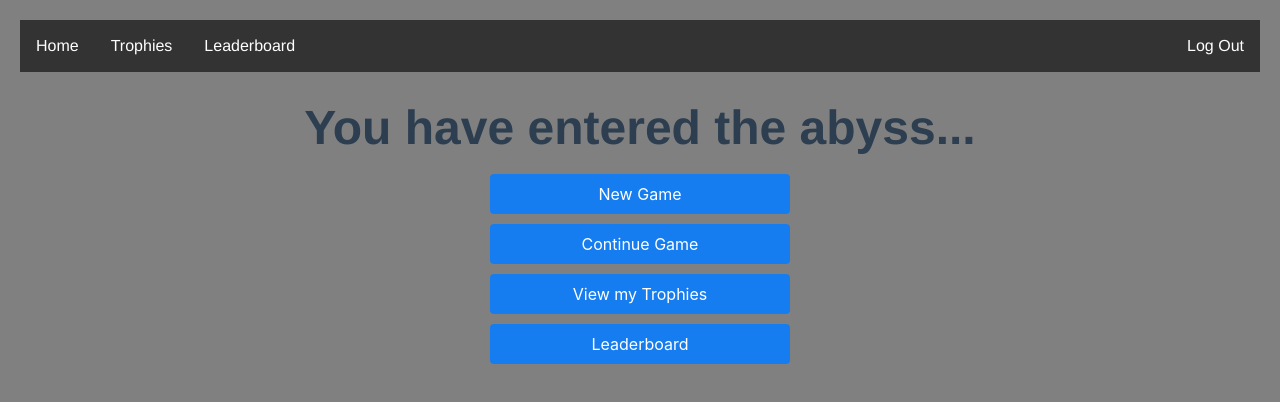
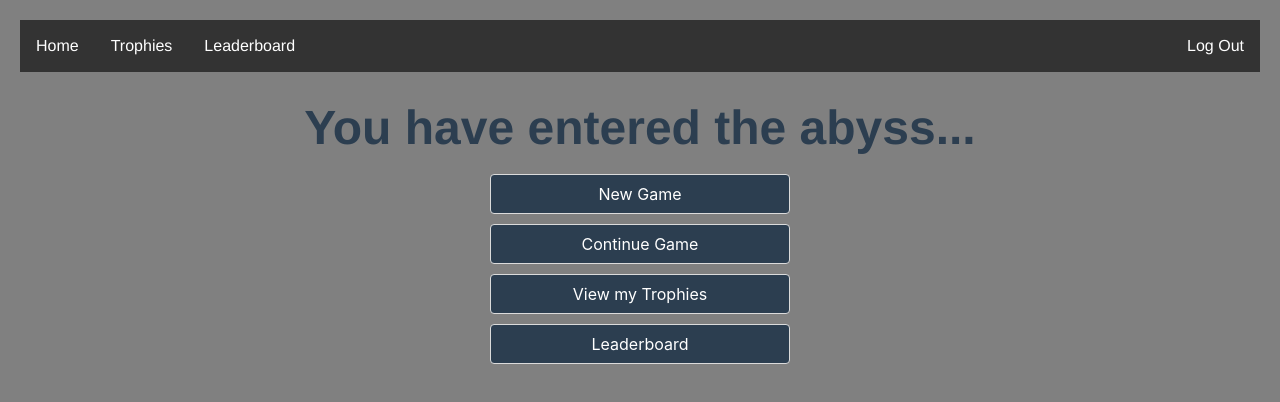
Before and after one commit to ng68/The-Endless-Abyss, a Vue app in the folder eaui/: page /mainmenu in a window 1280 px wide. Shown: the top 402 px of the page. Built offline with nearby package versions, Linux system fonts and the light colour scheme.

Commit message:
Add win/lose messages

```diff
--- a/eaui/src/components/Game.vue
+++ b/eaui/src/components/Game.vue
@@ -1,5 +1,24 @@
 <template>
-  <div class="row game-box">
+  <div>
+    <div v-if="outcome=='Win'">
+      <h2>Congratulations! You win!</h2>
+      <div v-if="game.trophies.length > trophyNum">
+        <h3>You received the following trophies</h3>
+        <b>{{ game.trophies[trophyNum].name }}</b>
+        <img="{{game.trophies[trophyNum].image}}">
+        <span>{{ game.trophies[trophyNum].description }}</span>
+        <button class="button mt50" @click="trophyNum++">Next Trophy</button>
+      </div>
+      <div v-else>
+        <h3>Your score was {{ finalScore }}</h3>
+      </div>
+    </div>
+    <div v-else-if="outcome=='Lose'">
+      <h2>You lose.</h2>
+      <h3>Better luck next time!</h3>
+      <h3>Your score was {{ finalScore }}</h3>
+    </div>
+    <div class="row game-box" v-else>
       <div class="column room-box">
         <div class="room-details">
           <span v-if="exitMessage">{{ exitMessage }}</span>
@@ -11,7 +30,7 @@
             <button class="player-option text-only" v-on:click="exitRoom(key)">{{ option }}</button>
           </li>
         </ul>
-      <button v-if="options.length == 0" @click="cycleRoom">Continue</button>
+        <button class="button mt50" v-if="options.length == 0" @click="cycleRoom">Continue</button>
       </div>
       <div class="column inventory-box">
         <h2>Health</h2>
@@ -24,6 +43,7 @@
         <ul class="inventory" v-if="game.inventory.length > 0">
           <p class="row item" v-for="item in game.inventory" :key="item">{{ item }}</p>
         </ul>
+      </div>
     </div>
   </div>
 </template>
@@ -43,6 +63,8 @@ export default {
       options: [],
       enterMessage: "",
       exitMessage: "",
+      outcome: "",
+      trophyNum: 0,
     }
   },
   beforeMount: function() {
@@ -119,8 +141,10 @@ export default {
             } else {
               if(response.data.status == "Win") {
                 this.endGame("Win");
+                outcome = "Win";
               } else if (response.data.status == "Lose") {
                 this.endGame("Lose");
+                outcome = "Lose";
               } else {
                 this.game = response.data.game;
                 this.exitMessage = response.data.result;
@@ -182,6 +206,8 @@ export default {
                 position: 'is-bottom',
                 type: 'is-danger'
               })
+            } else {
+              this.finalScore = response.data;
             }
           })
         } catch (e) {
@@ -202,6 +228,13 @@ export default {
 
 
 <style scoped>
+
+button {
+  margin-top: 10px;
+  margin-bottom: 10px;
+  background-color: #2c3e50;
+  color: #fff;
+}
 
 .player-option:hover {
   font-family: 'Avenir', Helvetica, Arial, sans-serif;
--- a/eaui/src/components/MainMenu.vue
+++ b/eaui/src/components/MainMenu.vue
@@ -5,22 +5,22 @@
     </div>
     <div class="navigationButtons">
       <button
-        class="button is-block is-info is-fullwidth mt50"
+        class="button is-block is-fullwidth mt50"
         @click="onNewGame">
         New Game
       </button>
       <button
-        class="button is-block is-info is-fullwidth mt50"
+        class="button is-block is-fullwidth mt50"
         @click="onContinueGame">
         Continue Game
       </button>
       <button
-        class="button is-block is-info is-fullwidth mt50"
+        class="button is-block is-fullwidth mt50"
         @click="onTrophyRoom">
         View my Trophies
       </button>
       <button
-        class="button is-block is-info is-fullwidth mt50"
+        class="button is-block is-fullwidth mt50"
         @click="onLeaderboard">
         Leaderboard
       </button>
@@ -119,6 +119,8 @@ h1 {
 .button {
   margin-top: 10px;
   margin-bottom: 10px;
+  background-color: #2c3e50;
+  color: #fff;
 }
 
 </style>
```
Lines whose indentation alone changed are shown as unchanged.
